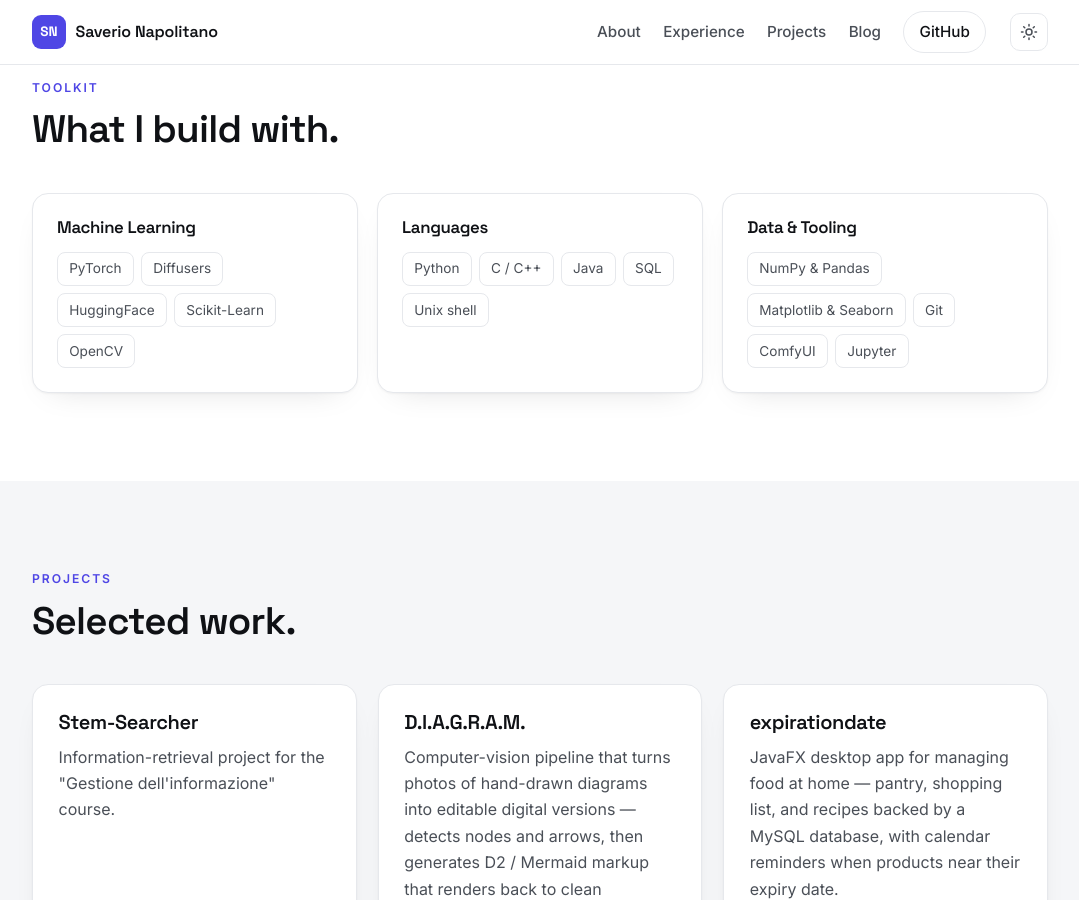
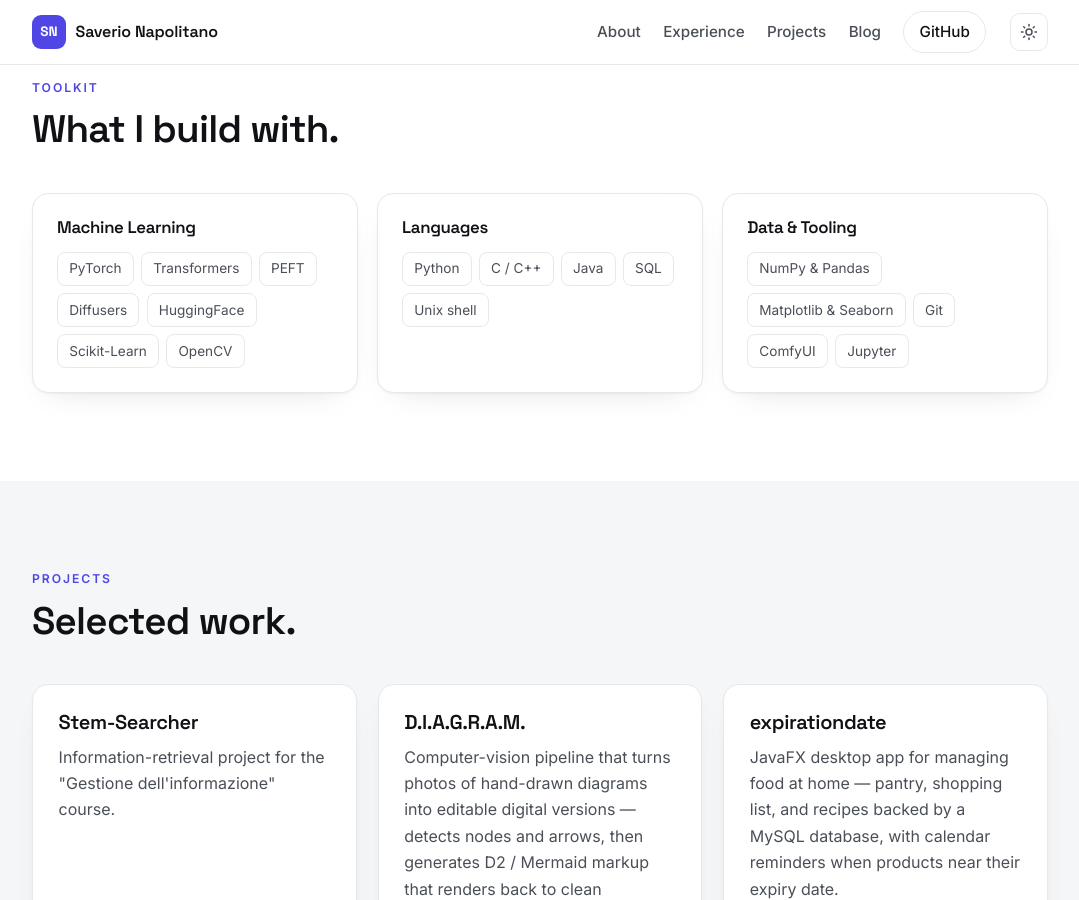
Before and after one commit to SaverioNapolitano/SaverioNapolitano.github.io, a Jekyll site: the page built from index.md, in a window 1280 px wide and 900 px high, scrolled down 2292 px. Shown: the whole window, without its empty margins (100-1179 px from the left). Built offline with Jekyll 4.4.1, drawn with Linux system fonts in a browser that asks for light colours.

Commit message:
update toolkit

```diff
--- a/index.md
+++ b/index.md
@@ -124,7 +124,7 @@ title: Home
     <div class="skill-grid">
       <div class="skill-card reveal">
         <h3>Machine Learning</h3>
-        <ul><li>PyTorch</li><li>Diffusers</li><li>HuggingFace</li><li>Scikit-Learn</li><li>OpenCV</li></ul>
+        <ul><li>PyTorch</li><li>Transformers</li><li>PEFT</li><li>Diffusers</li><li>HuggingFace</li><li>Scikit-Learn</li><li>OpenCV</li></ul>
       </div>
       <div class="skill-card reveal">
         <h3>Languages</h3>
```
